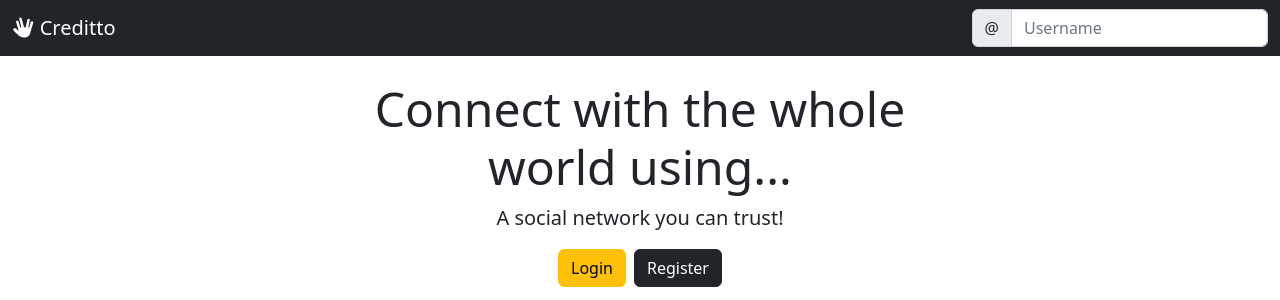
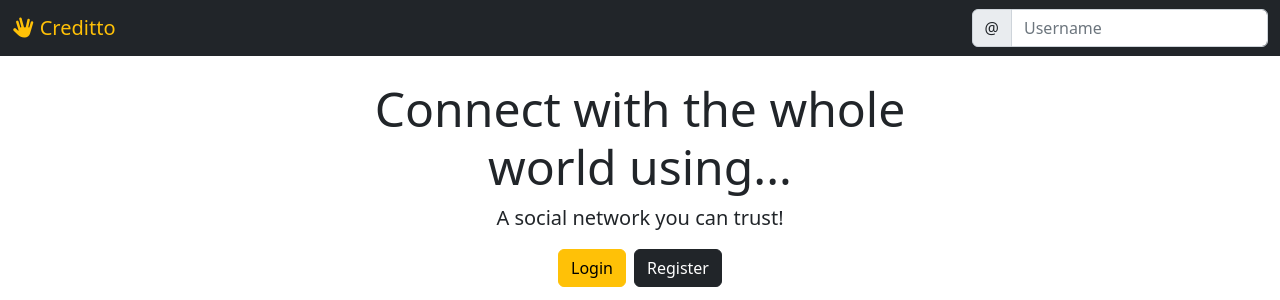
Before and after one commit to maxt86/creditto, a Django app: page / in a window 1280 px wide. Shown: the top 300 px of the page. Run offline with Django 4.2, Linux system fonts and the light colour scheme; some libraries are stand-ins or nearby versions.

Commit message:
Update logo

```diff
--- a/creditto/landing/templates/landing/nav.html
+++ b/creditto/landing/templates/landing/nav.html
@@ -1,6 +1,6 @@
 <nav class="navbar navbar-dark navbar-expand-lg bg-dark">
   <div class="container-fluid">
-    <a class="navbar-brand" href="{% if user.is_authenticated %}{% url 'posts' %}{% else %}{% url 'index' %}{% endif %}">
+    <a class="navbar-brand text-warning" href="{% if user.is_authenticated %}{% url 'posts' %}{% else %}{% url 'index' %}{% endif %}">
       <i class="fas fa-hand-spock"></i>
       Creditto
     </a>
```
